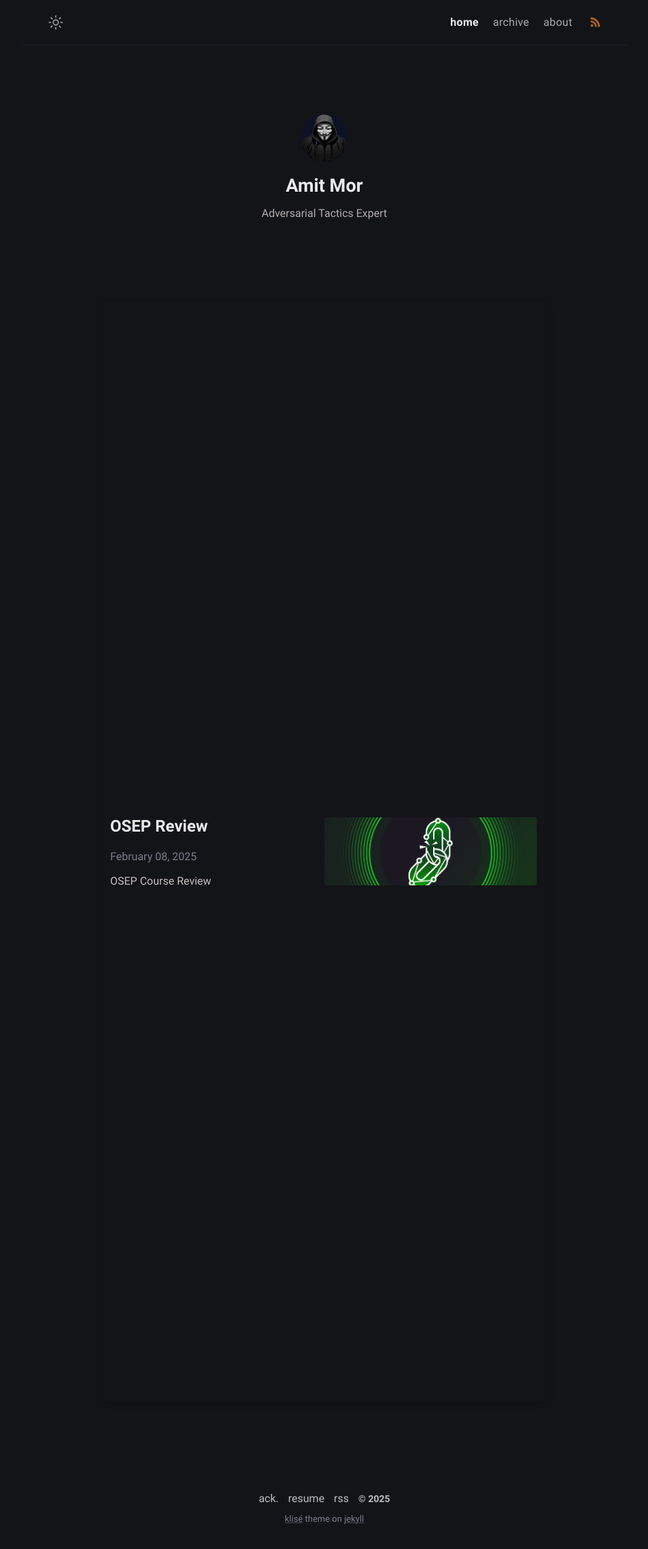
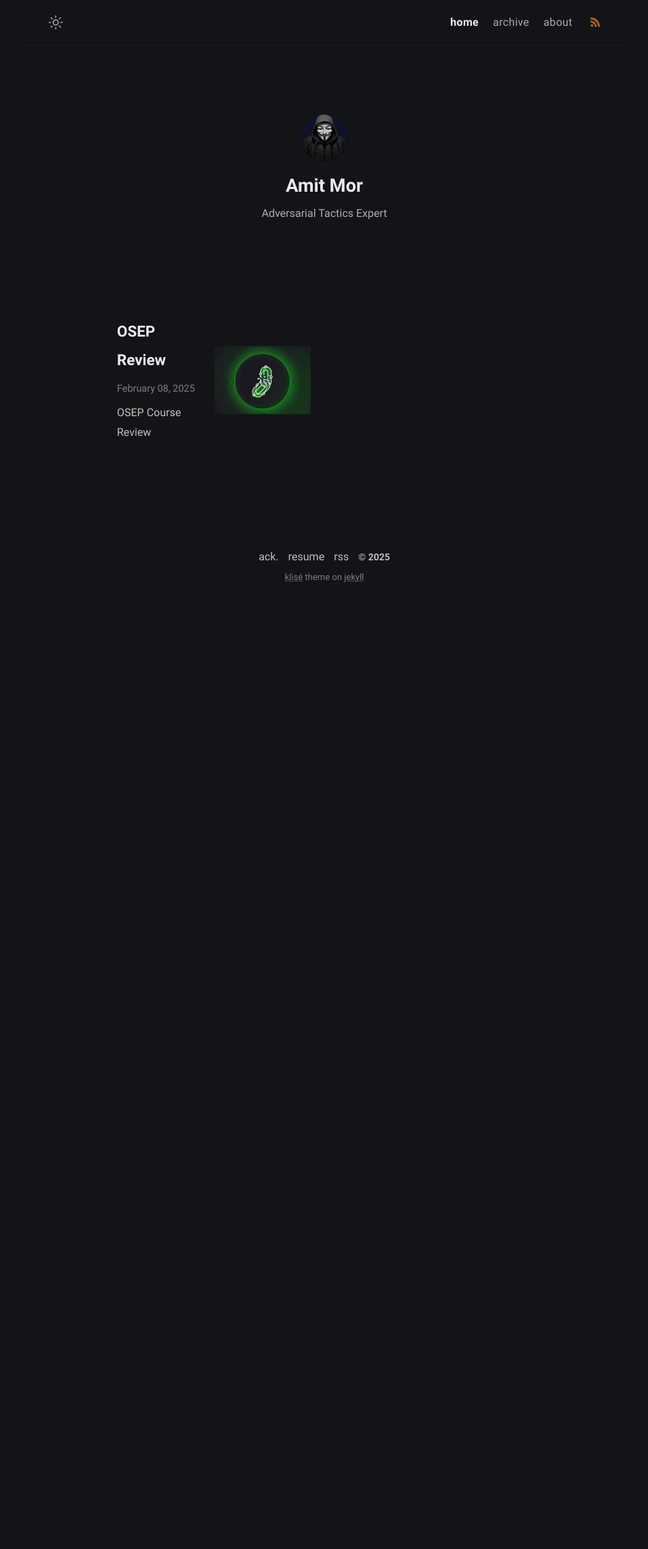
Before and after one commit to Extravenger/extravenger.github.io, a Jekyll site: the page built from index.md, in a window 1280 px wide. Shown: the whole page at 68% size, without its empty margins (163-1116 px from the left). Built offline with Jekyll 4.4.1, drawn with Linux system fonts in a browser that asks for light colours; after the commit the page ends 1589 px from its top, so only the background shows below that.

Commit message:
Update style.scss

```diff
--- a/assets/css/style.scss
+++ b/assets/css/style.scss
@@ -2,8 +2,6 @@
 ---
 
 @import "main";
-/* Container for each post */
-/* Style for the entire post card */
 /* Makes the entire card clickable */
 .post-card-link {
   text-decoration: none;
@@ -13,17 +11,22 @@
 
 /* Card styles */
 .post-card {
+  display: flex;
   background: var(--content-bg);
   border-radius: 10px;
   box-shadow: 0 4px 10px rgba(0, 0, 0, 0.1);
   transition: transform 0.2s ease-in-out;
   overflow: hidden;
-  padding: 15px;
+  padding: 0;
+  border: 1px solid var(--border-color); /* Adds a border around the card */
+  max-width: 350px; /* Keeps the card the same size */
+  margin: 10px; /* Adds spacing between cards */
 }
 
 /* Hover effect */
 .post-card:hover {
   transform: translateY(-5px);
+  box-shadow: 0 6px 15px rgba(0, 0, 0, 0.15); /* Enhanced shadow on hover */
 }
 
 /* Ensures text and image are side by side */
@@ -31,23 +34,25 @@
   display: flex;
   align-items: center;
   justify-content: space-between;
-  gap: 15px;
   height: 100%; /* Ensures content fills the card */
+  padding: 15px;
 }
 
 /* Ensures text takes half of the card */
 .post-text {
   flex: 1;
   max-width: 50%;
+  padding-right: 15px;
 }
 
 /* Image now takes half of the card */
 .post-card-image {
   width: 50%;
-  height: 100px; /* Adjust as needed */
+  height: 100px; /* Adjust height to match your design */
   flex-shrink: 0;
   border-radius: 5px;
   overflow: hidden;
+  border: 1px solid var(--border-color); /* Border for the image */
 }
 
 /* Image fills its container */
@@ -57,3 +62,27 @@
   object-fit: cover;
   display: block;
 }
+
+/* Styles for the title */
+.post-card h2 {
+  font-size: 1.4rem;
+  margin-bottom: 5px;
+}
+
+.post-card h2 a {
+  text-decoration: none;
+  color: inherit;
+}
+
+/* Styles for metadata */
+.post-meta {
+  font-size: 0.9rem;
+  color: var(--text-secondary);
+  margin-bottom: 5px;
+}
+
+/* Styles for the post excerpt */
+.post-excerpt {
+  font-size: 1rem;
+  color: var(--text-color);
+}
```
